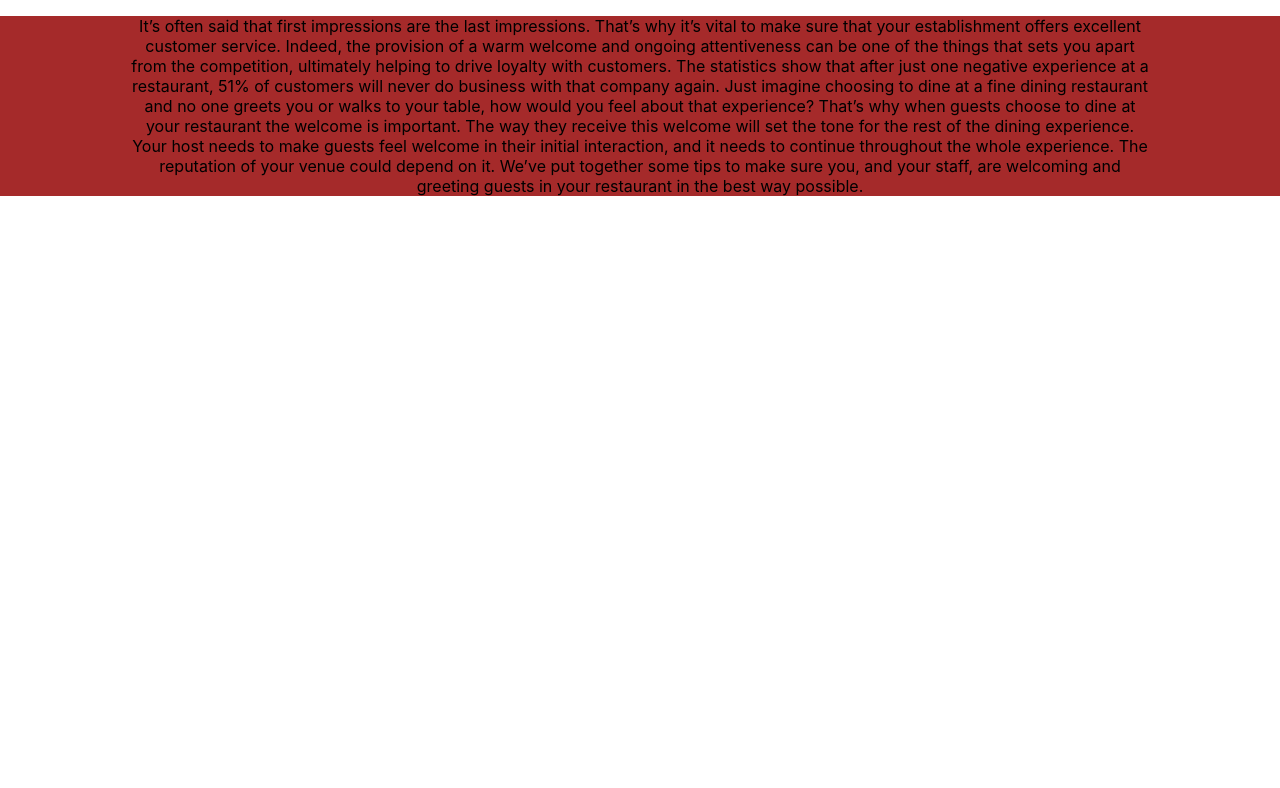
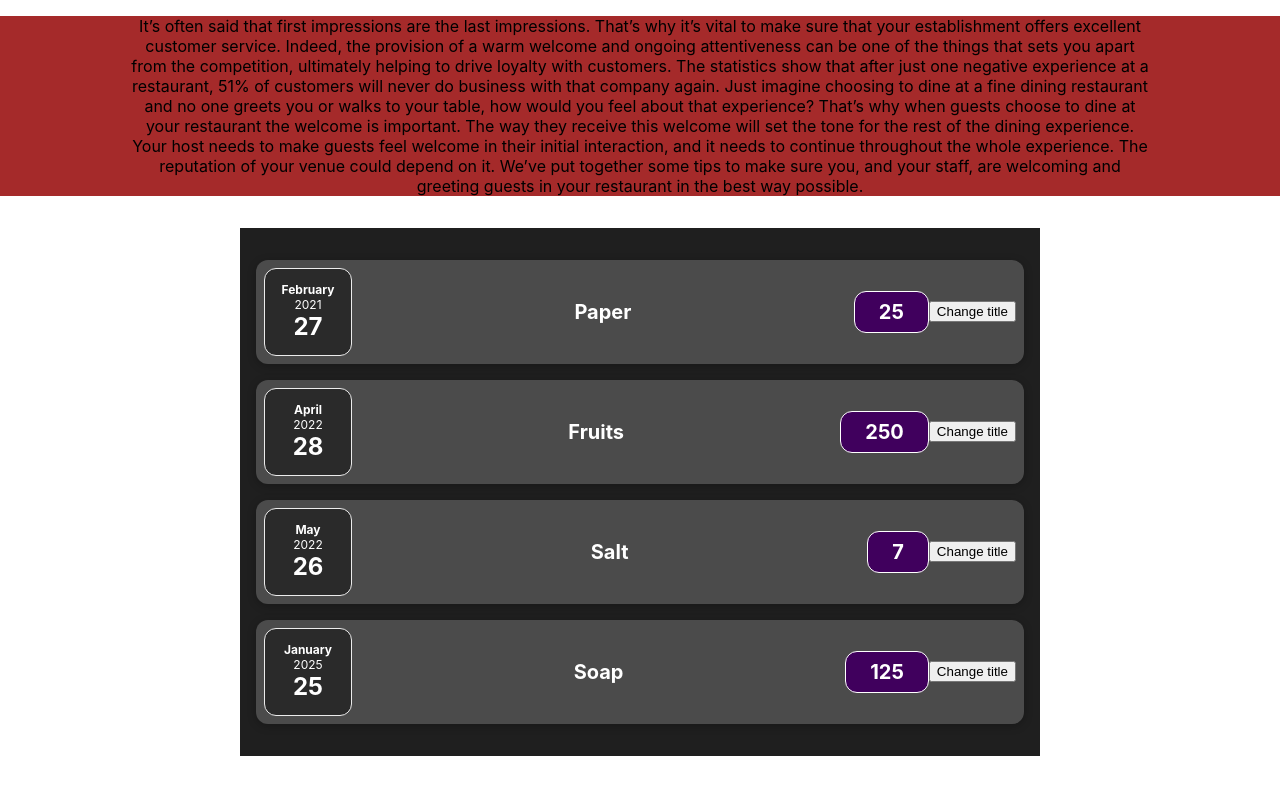
Before and after one commit to OleksiiPro1/tolstoy-project, a Next.js app: page / in a window 1280 px wide. Shown: the part 525-1313 px from the top of the page. Before the commit the page ends 800 px from the top, so only its background shows below. Built offline with nearby package versions, Linux system fonts and the light colour scheme.

Commit message:
lesson 50

```diff
--- a/pages/_app.js
+++ b/pages/_app.js
@@ -1,7 +1,7 @@
-import '../styles/globals.css'
+import '../styles/globals.css';
 
 function MyApp({ Component, pageProps }) {
-  return <Component {...pageProps} />
+  return <Component {...pageProps} />;
 }
 
-export default MyApp
+export default MyApp;
--- /dev/null
+++ b/pages/components/ExpenseDate.js
@@ -0,0 +1,12 @@
+export default function ExpenseDate(props) {
+  const momth = props.date.toLocaleString('en-US', { month: 'long' });
+  const year = props.date.getFullYear();
+  const day = props.date.toLocaleString('en-US', { day: '2-digit' });
+  return (
+    <div className="expense-date">
+      <div className="expense-date__month">{momth}</div>
+      <div className="expense-date__year">{year}</div>
+      <div className="expense-date__day">{day}</div>
+    </div>
+  );
+}
--- /dev/null
+++ b/pages/components/ExpenseItem.js
@@ -0,0 +1,22 @@
+import React, { useState } from 'react';
+import ExpenseDate from './ExpenseDate';
+
+export default function ExpenseItem(props) {
+  const [title, setTitle] = useState(props.title);
+
+  const clickHandler = () => {
+    setTitle('Updated!');
+    console.log(title);
+  };
+
+  return (
+    <div className="expense-item">
+      <ExpenseDate date={props.date} />
+      <div className="expense-item__description">
+        <h2>{title}</h2>
+      </div>
+      <div className="expense-item__price">{props.amount}</div>
+      <button onClick={clickHandler}>Change title</button>
+    </div>
+  );
+}
--- a/pages/index.js
+++ b/pages/index.js
@@ -1,8 +1,16 @@
 import Image from 'next/image';
 import Link from 'next/link';
 import styles from '../styles/Home.module.css';
+import ExpenseItem from './components/ExpenseItem';
 
-export default function Home() {
+const Home = () => {
+  const expenses = [
+    { id: 1, title: 'Paper', amount: 25, date: new Date('2021, 2, 27') },
+    { id: 2, title: 'Fruits', amount: 250, date: new Date('2022, 4, 28') },
+    { id: 3, title: 'Salt', amount: 7, date: new Date('2022, 5, 26') },
+    { id: 4, title: 'Soap', amount: 125, date: new Date('2025, 1, 25') },
+  ];
+
   return (
     <header className={styles.mainDiv}>
       <h1>Restaurant Vienna</h1>
@@ -64,6 +72,30 @@ export default function Home() {
           guests in your restaurant in the best way possible.
         </p>
       </div>
+      <div className="expenses">
+        <ExpenseItem
+          title={expenses[0].title}
+          amount={expenses[0].amount}
+          date={expenses[0].date}
+        />
+        <ExpenseItem
+          title={expenses[1].title}
+          amount={expenses[1].amount}
+          date={expenses[1].date}
+        />
+        <ExpenseItem
+          title={expenses[2].title}
+          amount={expenses[2].amount}
+          date={expenses[2].date}
+        />
+        <ExpenseItem
+          title={expenses[3].title}
+          amount={expenses[3].amount}
+          date={expenses[3].date}
+        />
+      </div>
     </header>
   );
-}
+};
+
+export default Home;
--- a/styles/globals.css
+++ b/styles/globals.css
@@ -4,6 +4,95 @@ body {
   margin: 0;
   font-family: -apple-system, BlinkMacSystemFont, Segoe UI, Roboto, Oxygen,
     Ubuntu, Cantarell, Fira Sans, Droid Sans, Helvetica Neue, sans-serif;
+}
+
+.expenses {
+  padding: 1rem;
+  background-color: rgb(31, 31, 31);
+  margin: 2rem auto;
+  width: 50rem;
+  max-width: 95%;
+}
+.expense-item {
+  display: flex;
+  justify-content: space-between;
+  align-items: center;
+  box-shadow: 0 2px 8px rgba(0, 0, 0, 0.25);
+  padding: 0.5rem;
+  margin: 1rem 0;
+  border-radius: 12px;
+  background-color: #4b4b4b;
+}
+.expense-date {
+  display: flex;
+  flex-direction: column;
+  width: 5.5rem;
+  height: 5.5rem;
+  border: 1px solid #ececec;
+  background-color: #2a2a2a;
+  color: white;
+  border-radius: 12px;
+  align-items: center;
+  justify-content: center;
+}
+
+.expense-date__month {
+  font-size: 0.75rem;
+  font-weight: bold;
+}
+
+.expense-date__year {
+  font-size: 0.75rem;
+}
+
+.expense-date__day {
+  font-size: 1.5rem;
+  font-weight: bold;
+}
+.expense-item__description {
+  display: flex;
+  flex-direction: column;
+  gap: 1rem;
+  align-items: flex-end;
+  flex-flow: column-reverse;
+  justify-content: flex-start;
+  flex: 1;
+}
+
+.expense-item h2 {
+  color: #3a3a3a;
+  font-size: 1rem;
+  flex: 1;
+  margin: 0 1rem;
+  color: white;
+}
+
+.expense-item__price {
+  font-size: 1rem;
+  font-weight: bold;
+  color: white;
+  background-color: #40005d;
+  border: 1px solid white;
+  padding: 0.5rem;
+  border-radius: 12px;
+}
+
+@media (min-width: 580px) {
+  .expense-item__description {
+    flex-direction: row;
+    align-items: center;
+    justify-content: flex-start;
+    flex: 1;
+  }
+
+  .expense-item__description h2 {
+    font-size: 1.25rem;
+  }
+
+  .expense-item__price {
+    font-size: 1.25rem;
+    padding: 0.5rem 1.5rem;
+  }
 }
 
 a {
```
Also changed, not shown: pages/meals/[mealId].js (+12 -4 lines).
